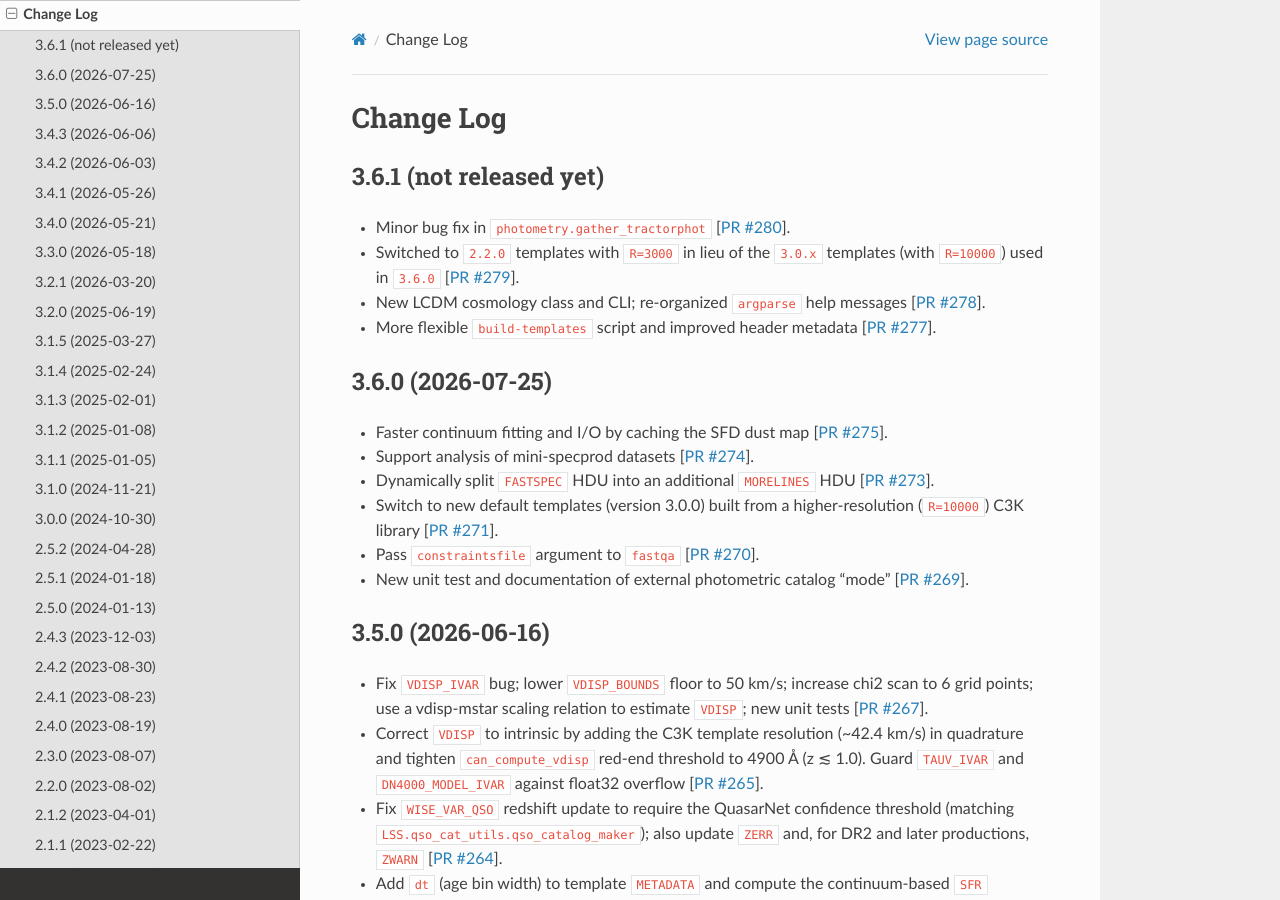
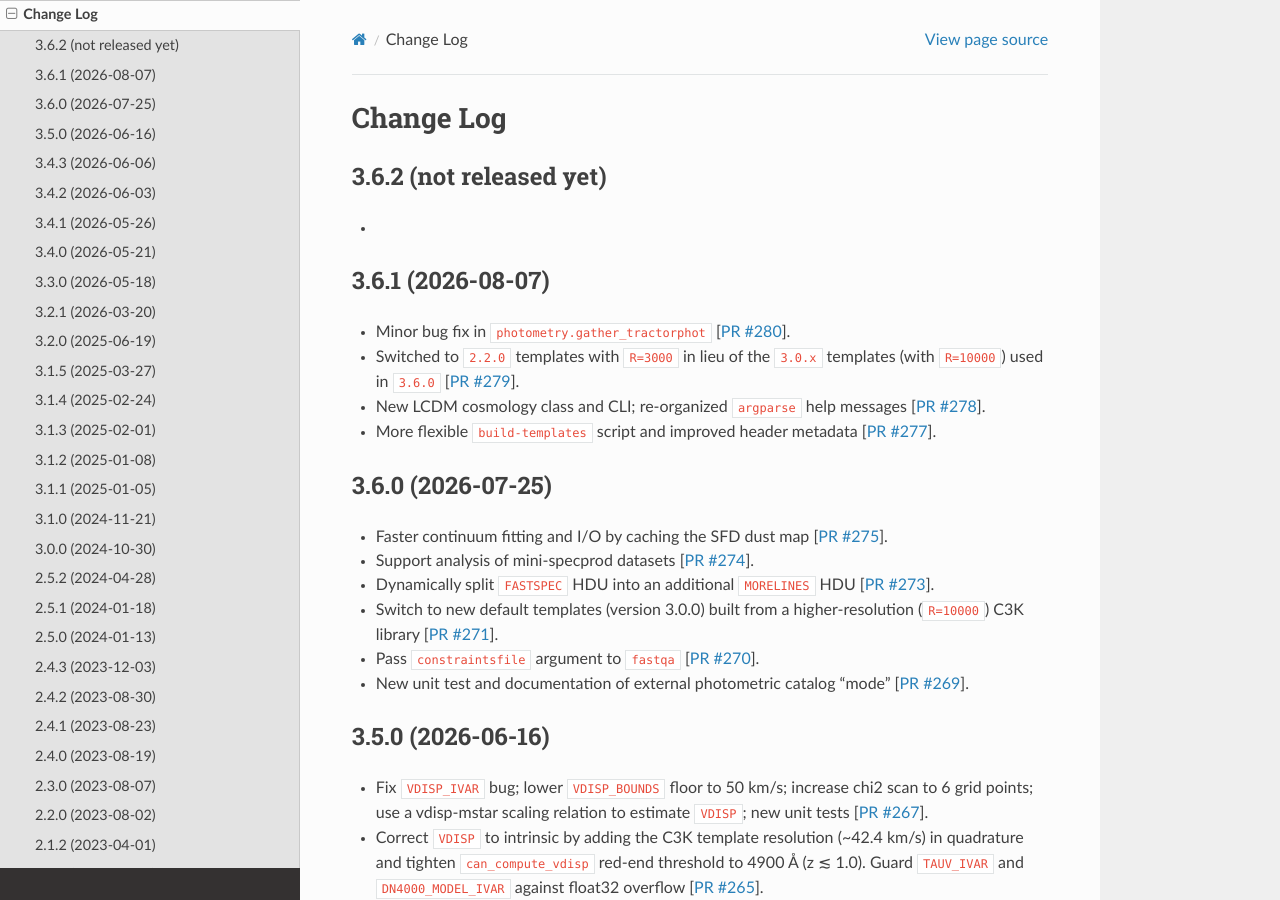
Before and after one commit to desihub/fastspecfit, a Sphinx documentation site: the page built from doc/changes.rst, in a window 1280 px wide and 900 px high. Built offline with Sphinx 7.4.7 and the Read the Docs theme 3.1.0, drawn with Linux system fonts in a browser that asks for light colours; the version number could not be read and is left out.

Commit message:
tag 3.6.1

```diff
--- a/doc/changes.rst
+++ b/doc/changes.rst
@@ -2,8 +2,12 @@
 Change Log
 ==========
 
-3.6.1 (not released yet)
+3.6.2 (not released yet)
 ------------------------
+*
+
+3.6.1 (2026-08-07)
+------------------
 
 * Minor bug fix in ``photometry.gather_tractorphot`` [`PR #280`_].
 * Switched to ``2.2.0`` templates with ``R=3000`` in lieu of the
```
